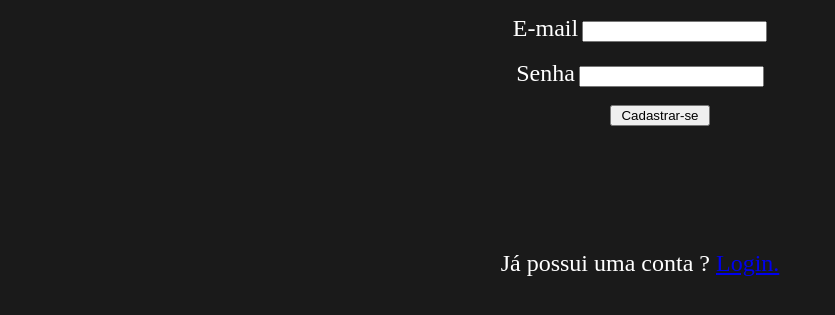
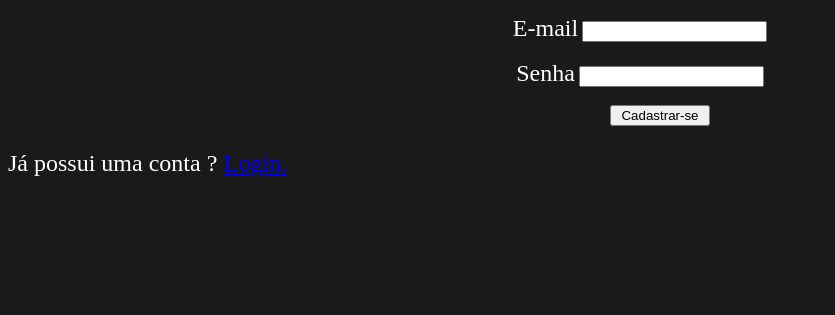
Before and after one commit to hen-rikes/hen-rikes.github.io, a plain HTML site: page cadastro.html in a window 1280 px wide. Shown: the part 203-518 px from the top of the page, without its empty margins (0-835 px from the left). Drawn offline with Linux system fonts and the light colour scheme.

Commit message:
resolvido o problema do scroll bar

```diff
--- a/style.css
+++ b/style.css
@@ -13,12 +13,6 @@ body {
     color: white;
 }
 
-#cadastrar {
-    position: relative;
-    top: 100px;
-    text-align: center;
-}
-
 #conta {
     position: relative;
     font-size: 24px;
@@ -28,7 +22,6 @@ body {
     text-align: center;
     font-size: 14px;
     position: relative;
-    left: 20px;
 }
 
 #btns {
```
Also changed, not shown: index.html (+2 -4 lines).
